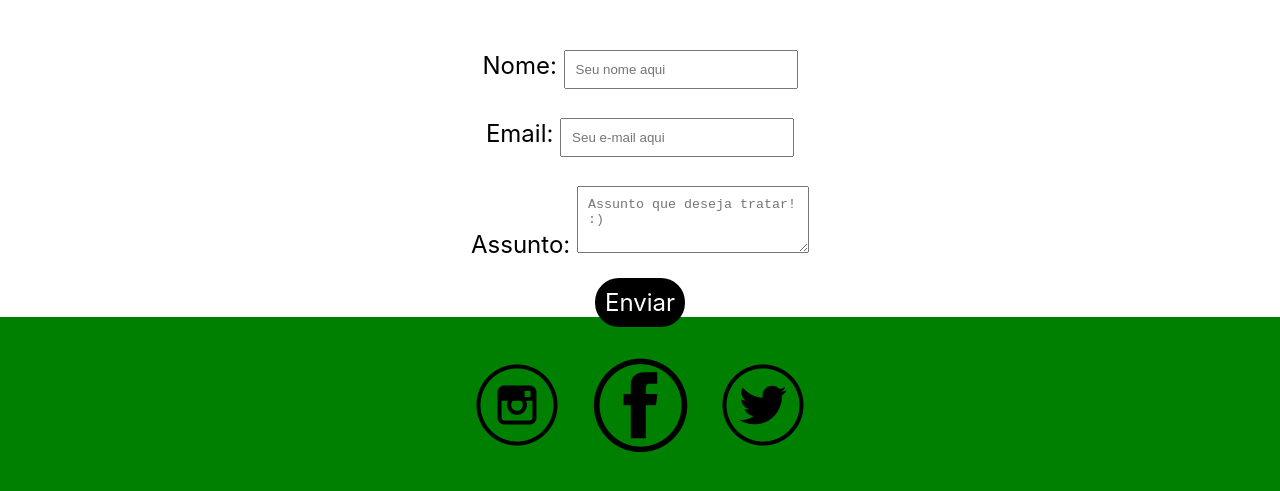
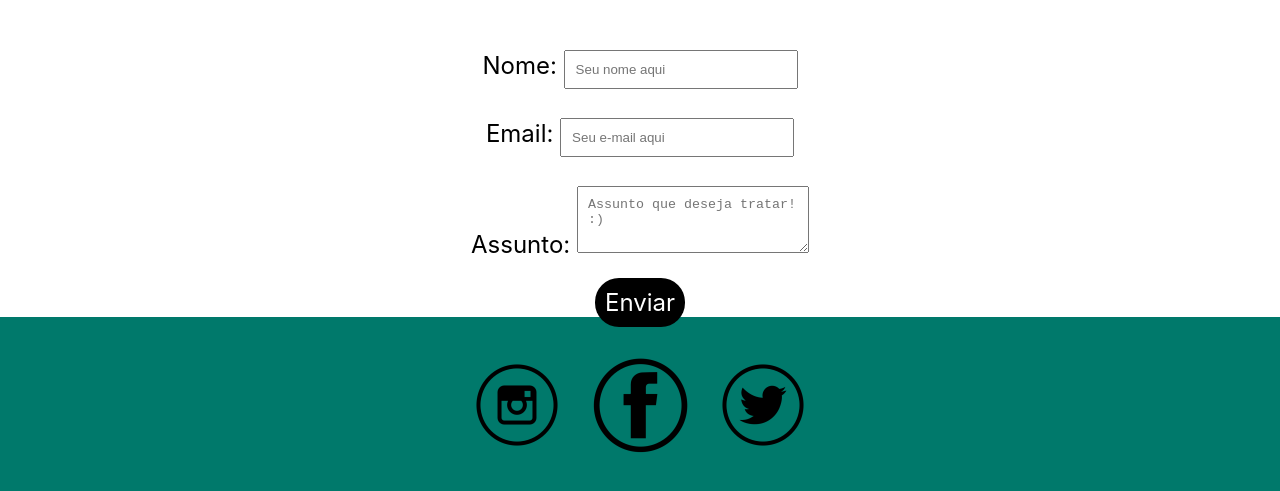
Before and after one commit to future4code/julian-4safe, a plain HTML site: page 4safe/index.html in a window 1280 px wide. Shown: the part 835-1326 px from the top of the page. Drawn offline with Linux system fonts and the light colour scheme.

Commit message:
Entrega do projeto

```diff
--- a/4safe/estilos.css
+++ b/4safe/estilos.css
@@ -137,7 +137,7 @@ section#banner {
 }
 
 footer {
-    background: green;
+    background: #00796b;
     color: white;
     display: flex;
     justify-content: center;
```
